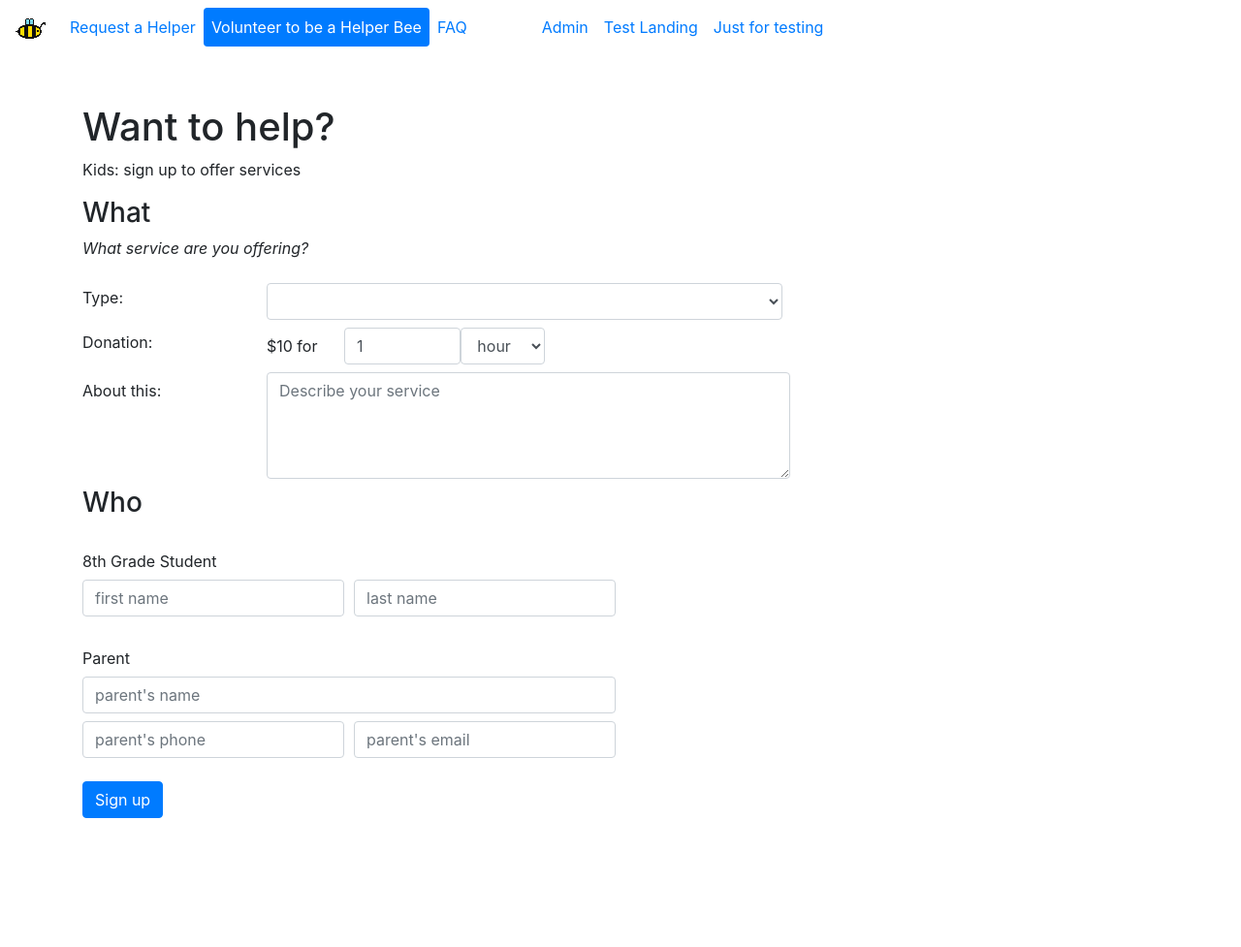
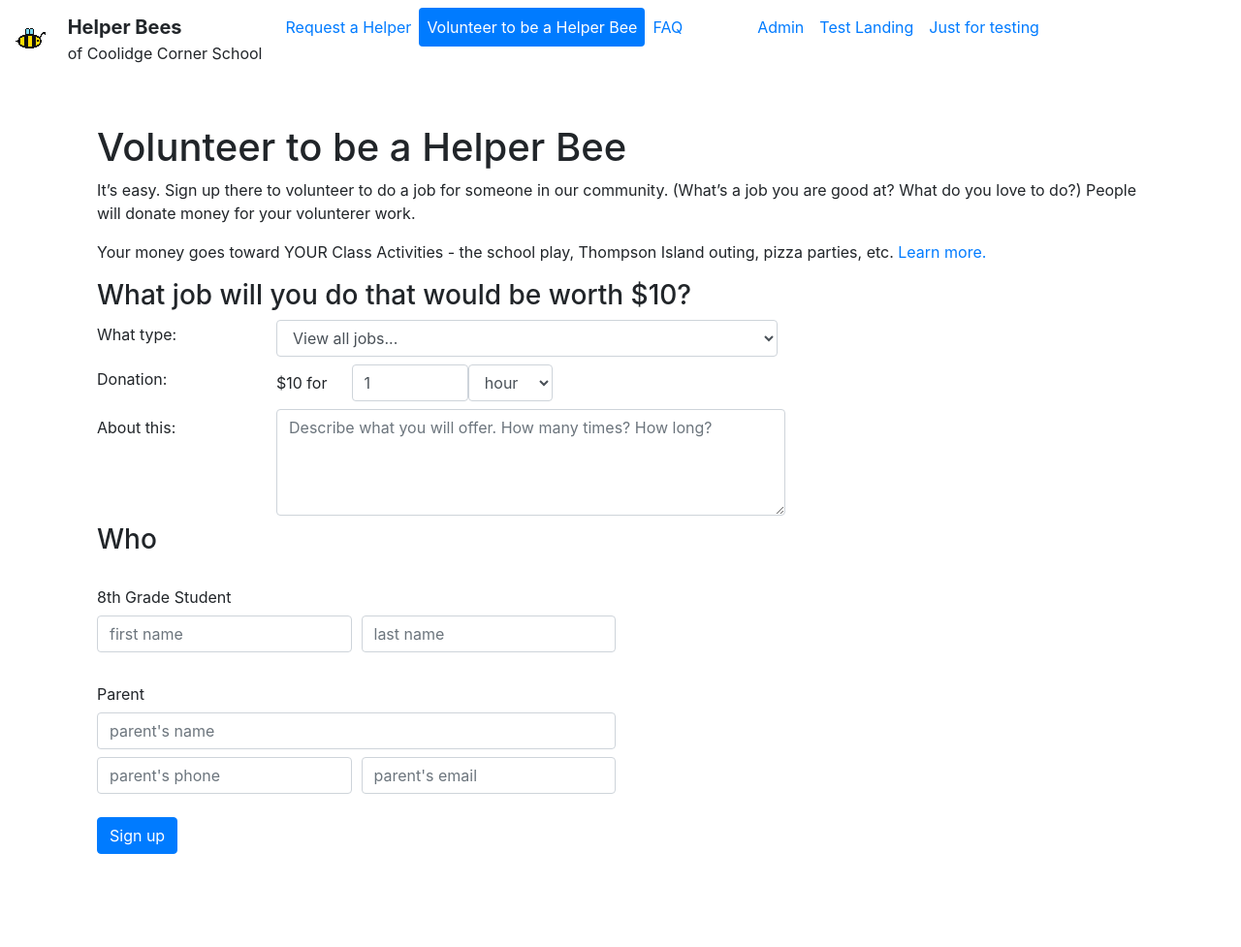
Before and after one commit to CoolidgeCornerSchool/helperbees, a Jekyll site: the page built from signup.html, in a window 1280 px wide. Shown: the whole page at 97% size. Built offline with Jekyll 4.4.1, drawn with Linux system fonts in a browser that asks for light colours; comment, search, counter and statistics services are not loaded; before the commit the page ends 940 px from its top, so only the background shows below that.

Commit message:
new branding, update signup page

```diff
--- a/_includes/navbar.html
+++ b/_includes/navbar.html
@@ -1,6 +1,13 @@
 <nav class="navbar navbar-expand-lg mb-5">
   <ul class="navbar-nav nav-pills">
-    <li class="nav-item"><div class="navbar-brand"><img src="{{ site.url }}/assets/images/logo.png"></div>
+    <li class="nav-item">
+      <div class="navbar-brand">
+	<img src="{{ site.url }}/assets/images/logo.png" class="align-middle mr-3">
+	<div class="hb align-middle">
+	  <div class="hb1">Helper Bees</div>
+	  <div class="hb2">of Coolidge Corner School</div>
+	</div>
+      </div>
     </li>
     {% for item in site.data.tabs %}
     <li class="nav-item">
--- a/_sass/main.scss
+++ b/_sass/main.scss
@@ -30,3 +30,15 @@
     -webkit-border-radius: 50%;
     -moz-border-radius: 50%;
 }
+
+nav .navbar-brand {
+    .hb {
+	display: inline-block;
+    .hb1 {
+     font-weight: bold;
+        }
+       .hb2 {
+	   font-size: 80%;
+        }
+    }
+}
--- a/assets/js/signup.js
+++ b/assets/js/signup.js
@@ -48,7 +48,6 @@ function on_change_offer_type() {
 	}
 	if (typeof per_hour != 'undefined') {
 	    $('#offer_per_hour').val(per_hour);
-	    $('#offer_per_hour').addClass('form-control-plaintext');
 	}
     }
 }
@@ -61,8 +60,10 @@ function on_change_offer_type_other() {
 }
 
 function on_load_service_types(data) {
+    // data is a tab-delimited table, one row per entry
   let dropdown = $('form.signup select#offer_type');
   let rows = data.split('\n');
+  rows.sort();
   rows.reverse(); // Items are appending in reverse order
   rows.pop(); // remove header
   for (var i in rows) {
@@ -74,7 +75,7 @@ function on_load_service_types(data) {
     let option = $('<option/>')
       .attr({ value: name, per_hour: per_hour, unit: unit })
       .text(name);
-    dropdown.find('.choose').after(option);
+    dropdown.find('.hr').after(option);
   }
 }
 
--- a/signup.html
+++ b/signup.html
@@ -23,22 +23,27 @@ layout: default
   </div>
 </div>
 
-<h1>Want to help?</h1>
+<div class="container">
+  <h1>Volunteer to be a Helper Bee</h1>
 
-<p>Kids: sign up to offer services</p>
+  <p>It’s easy. Sign up there to volunteer to do a job for someone in
+    our community. (What’s a job you are good at? What do you love to do?)
+    People will donate money for your volunterer work.</p>
+
+  <p>Your money goes toward YOUR Class Activities - the school play,
+    Thompson Island outing, pizza parties, etc. <a href="/faq">Learn more.</a>
 
 
-<h3>What</h3>
+<h3>What job will you do that would be worth $10?</h3>
+
 <form class="signup">
-  <div class="form-group row">
-    <label class="col" for="what"><em>What service are you offering?</em></label>
-  </div>
 
   <div class="form-group row align-items-center mb-2">
-    <label class="col-2" for="offer_type">Type:</label>
+    <label class="col-2" for="offer_type">What type:</label>
     <div class="col-6 form-inline">
       <select class="form-control col mr-2" id="offer_type" required>
-        <option class="choose"></option>
+        <option class="choose">View all jobs...</option>
+	<option class="hr" disabled>──────────</option>
         <option value="other">Other...</option>
       </select>
       <input type="text" class="form-control col d-none" placeholder="or something else..." id="offer_type_other"/>
@@ -61,7 +66,8 @@ layout: default
   <div class="form-group row mb-2">
       <label class="col-2 col-form-label" for="offer_type">About this:</label>
       <div class="col-6">
-        <textarea rows="4" class="form-control" id="offer_description" placeholder="Describe your service" required></textarea>
+        <textarea rows="4" class="form-control" id="offer_description"
+		  placeholder="Describe what you will offer. How many times? How long?" required></textarea>
       </div>
   </div>
 </form>
```
